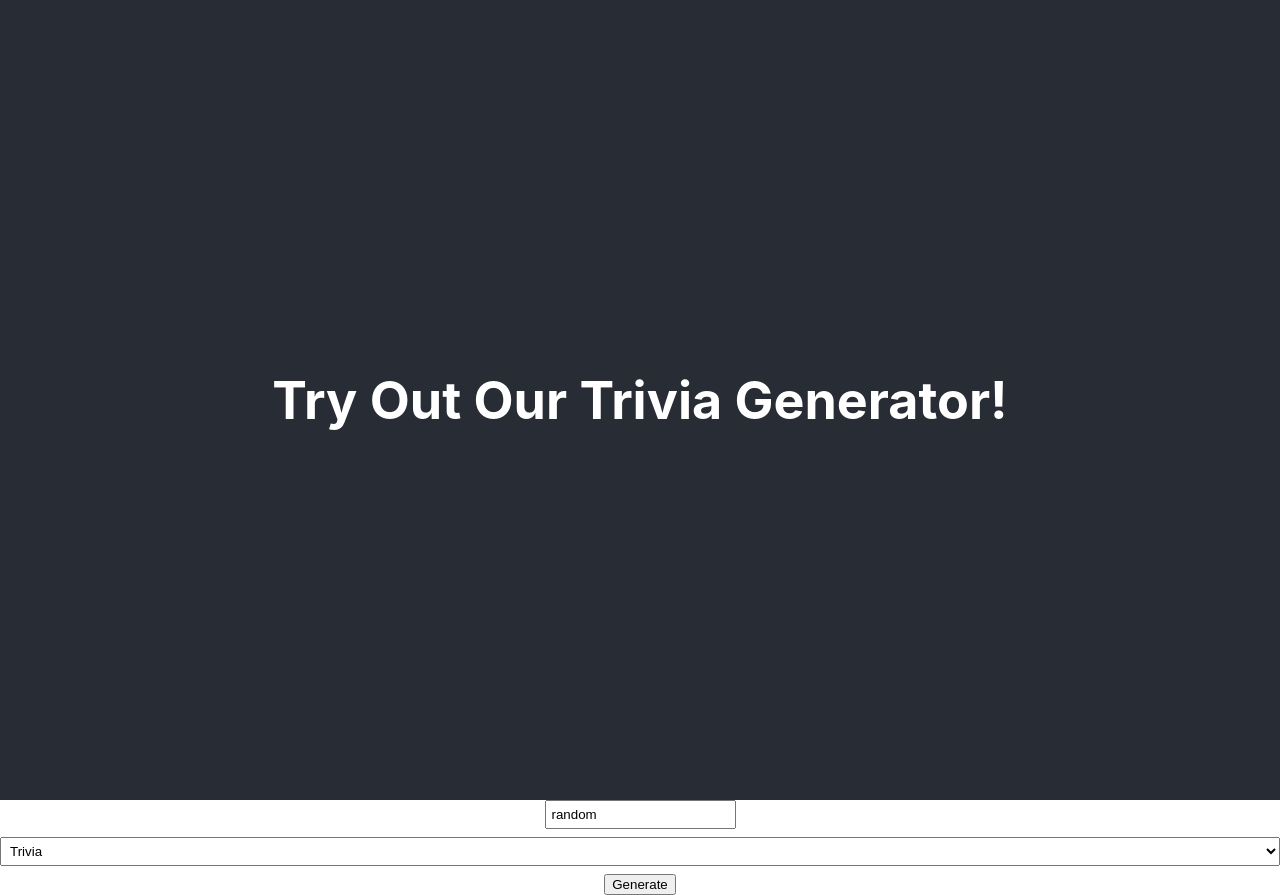
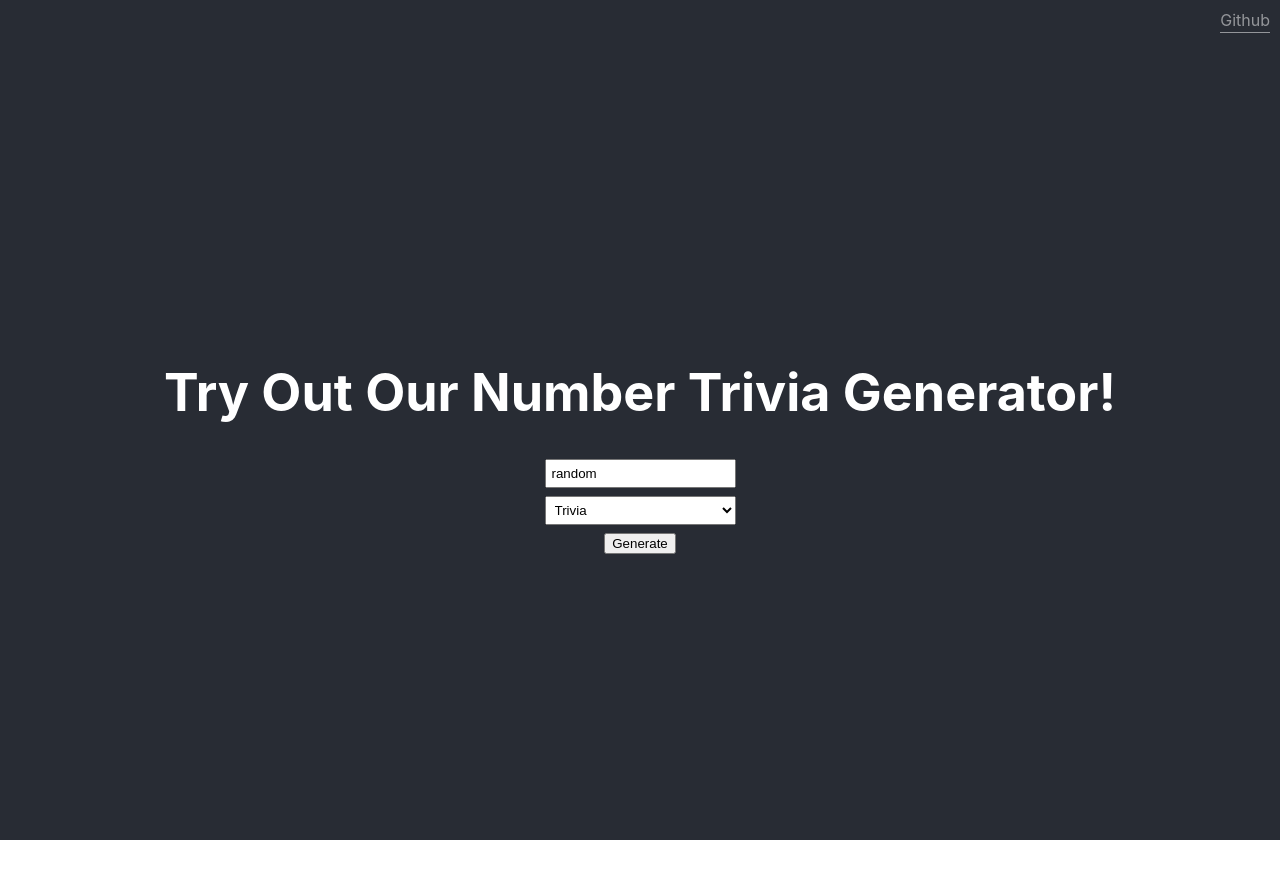
Before and after one commit to shahednasser/numbers-trivia, a React (Create React App) app: page / in a window 1280 px wide. After the commit the page ends 840 px from the top, so only its background shows below. Built offline with nearby package versions, Linux system fonts and the light colour scheme.

Commit message:
changes to website + update dependencies

```diff
--- a/package.json
+++ b/package.json
@@ -3,9 +3,9 @@
   "version": "0.1.0",
   "private": true,
   "dependencies": {
-    "axios": "^0.18.0",
-    "react": "^16.8.6",
-    "react-dom": "^16.8.6",
+    "axios": "^0.18.1",
+    "react": "^16.12.0",
+    "react-dom": "^16.12.0",
     "react-scripts": "2.1.8"
   },
   "scripts": {
--- a/src/components/App.js
+++ b/src/components/App.js
@@ -8,15 +8,18 @@ function App() {
   );
 useEffect(() => {
     setTimeout(() => {
-      setWelcomeMessage("Try Out Our Trivia Generator!");
+      setWelcomeMessage("Try Out Our Number Trivia Generator!");
     }, 3000);
   }, []);
 return (
     <div className="App">
-      <header className="App-header">
-        <h1>{welcomeMessage}</h1>
-      </header>
-      <Form/>
+        <header>
+            <a href="https://github.com/shahednasser/numbers-trivia" className="github-link">Github</a>
+        </header>
+        <div className="app-container">
+            <h1>{welcomeMessage}</h1>
+            <Form/>
+        </div>
     </div>
   );
 }
--- a/src/styles/App.css
+++ b/src/styles/App.css
@@ -1,5 +1,6 @@
 .App {
   text-align: center;
+  background-color: #282c34;
 }
 
 .App-logo {
@@ -8,8 +9,12 @@
   pointer-events: none;
 }
 
-.App-header {
-  background-color: #282c34;
+header {
+    text-align: right;
+    padding: 10px;
+}
+
+.app-container {
   min-height: 100vh;
   display: flex;
   flex-direction: column;
@@ -21,6 +26,18 @@
 
 .App-link {
   color: #61dafb;
+}
+
+.github-link {
+    color: rgba(255, 255, 255, .5);
+    text-decoration: none;
+    padding-bottom: 2px;
+    border-bottom: 1px solid;
+    transition: all .2s;
+}
+
+.github-link:hover {
+    color: #fff !important;
 }
 
 @keyframes App-logo-spin {
```
Also changed, not shown: 1 other file (tests, documents, lock files or other folders).
